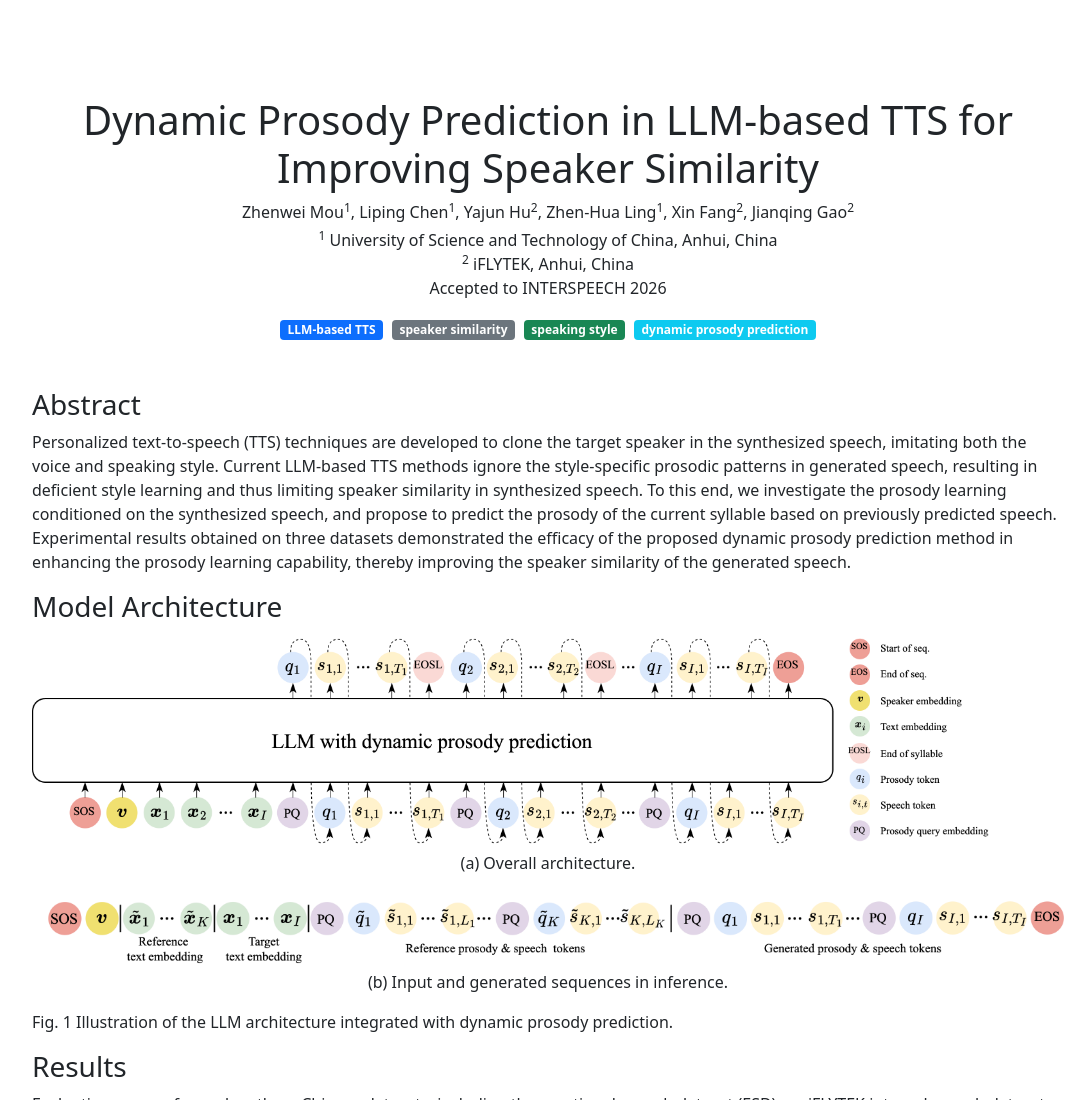
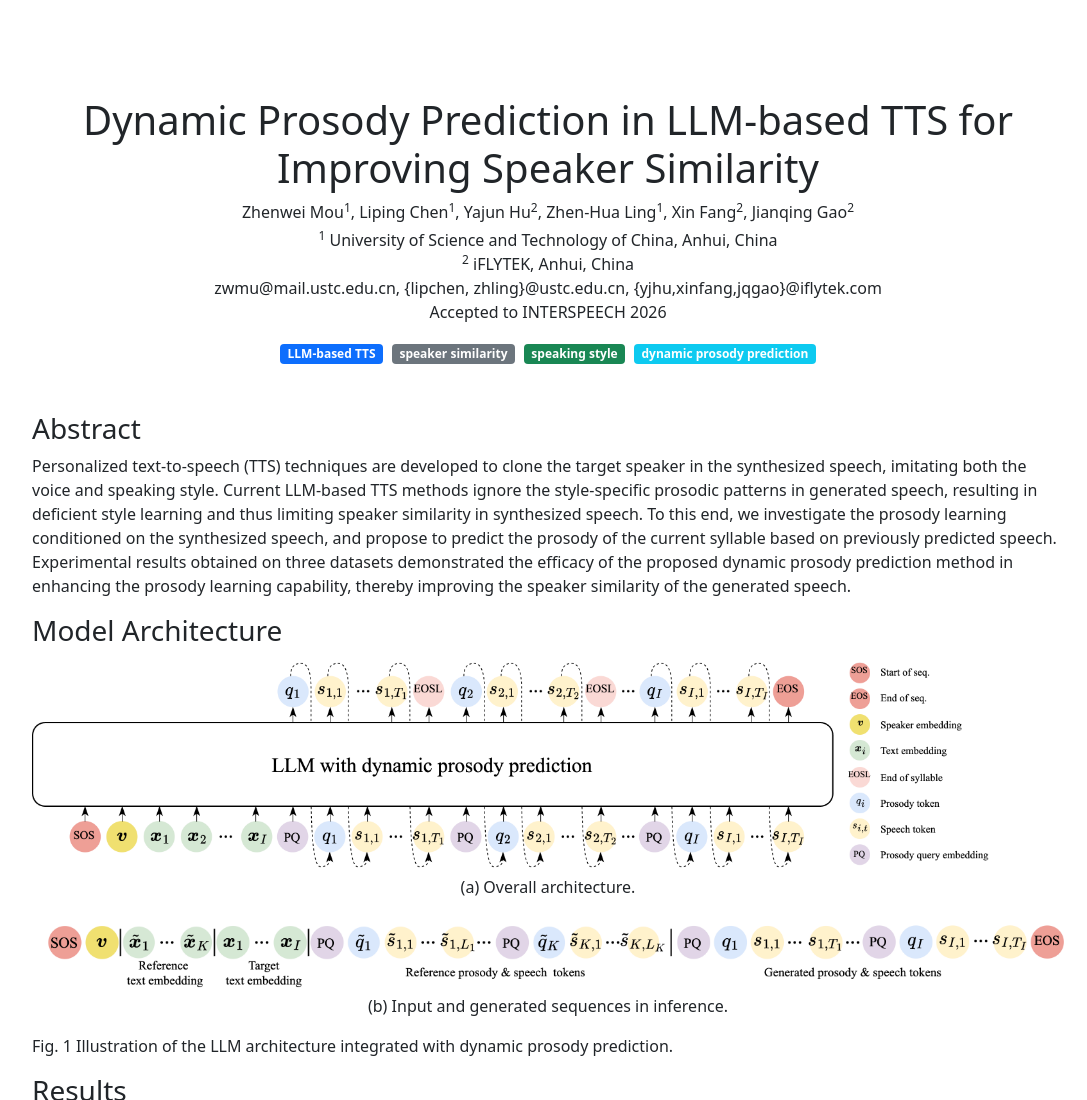
Before and after one commit to muzw/dynapros, a plain HTML site: page index.html in a window 1280 px wide. Shown: the top 1100 px of the page, without its empty margins (92-1179 px from the left). Drawn offline with nearby package versions, Linux system fonts and the light colour scheme; some icons are missing; a web font is replaced by a local one.

Commit message:
Add author contact emails

```diff
--- a/index.html
+++ b/index.html
@@ -62,6 +62,9 @@
 						</p>
 						<p class="author-affiliation mb-0">
 							<sup>2</sup> iFLYTEK, Anhui, China
+						</p>
+						<p class="author-affiliation mb-0">
+							zwmu@mail.ustc.edu.cn, {lipchen, zhling}@ustc.edu.cn, {yjhu,xinfang,jqgao}@iflytek.com
 						</p>
 						<p class="author-affiliation mb-0">
 							Accepted to INTERSPEECH 2026
```
